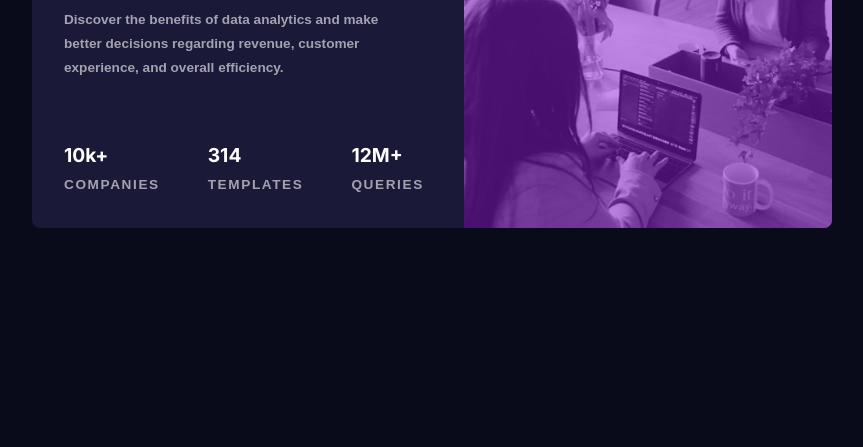
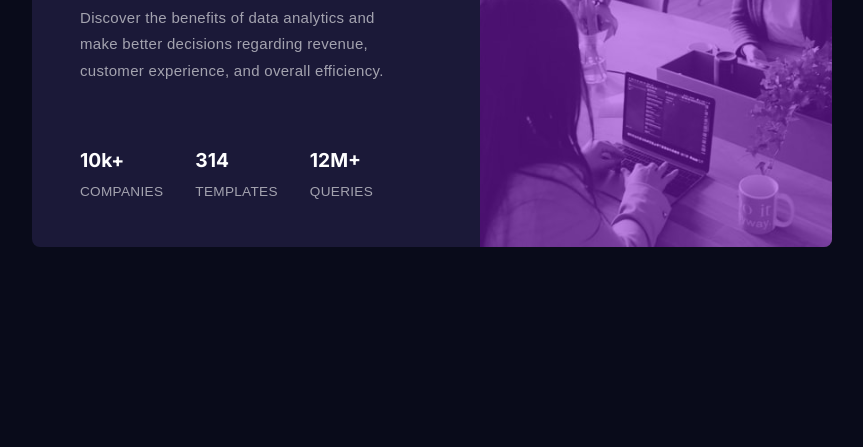
Before and after one commit to ArthKate/Fmc-stats-preview-card-component, a plain HTML site: page index.html in a window 1280 px wide. Shown: the part 353-800 px from the top of the page, without its empty margins (208-1071 px from the left). Drawn offline with Linux system fonts and the light colour scheme.

Commit message:
Fix typography on description class elements

```diff
--- a/style.css
+++ b/style.css
@@ -87,7 +87,7 @@ body {
 /*left column and card-content*/
 .card-content {
   background-color: var(--clr-content);
-  padding: 2rem;
+  padding: 3rem;
   display: flex;
   justify-content: space-between;
   flex-direction: column;
@@ -110,11 +110,11 @@ body {
 }
 
 .card-content .description {
-  font-family: var(--ff-description);
-  font-size: var(--fs-stat-description);
-  font-weight: var(--fw-heading);
+  font-family: "Lexa Deca", sans-serif;
+  font-size: var(--fs-body  );
   color: var(--clr-heading-description);
   line-height: 1.75;
+  letter-spacing: .3px;
   margin-bottom: 1rem;
   padding-right: 3rem;
 }
@@ -123,7 +123,7 @@ body {
   display: flex;
   justify-content: space-between;
   align-items: center;
-  gap: 3rem;
+  gap: 2rem;
 }
 
 .stats-container .stat {
@@ -146,10 +146,9 @@ body {
   font-size: var(--fs-stat-description);
   color: var(--clr-heading-description);
   font-family: var(--ff-description);
-  font-weight: var(--fw-heading);
   text-transform: uppercase;
-  line-height: 1.5;
-  letter-spacing: .1rem;
+  line-height: 1.75;
+  letter-spacing: .3px;
 }
 
 
```
